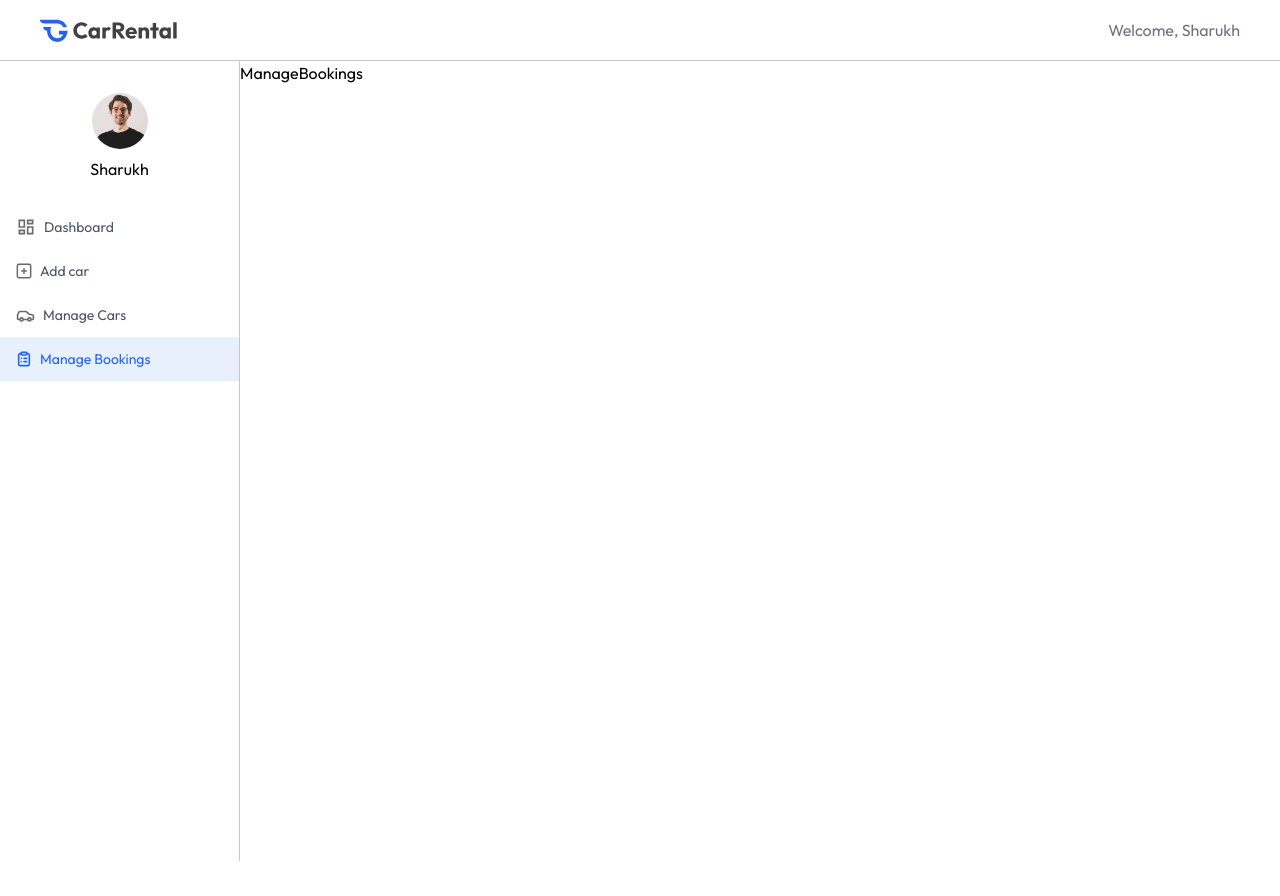
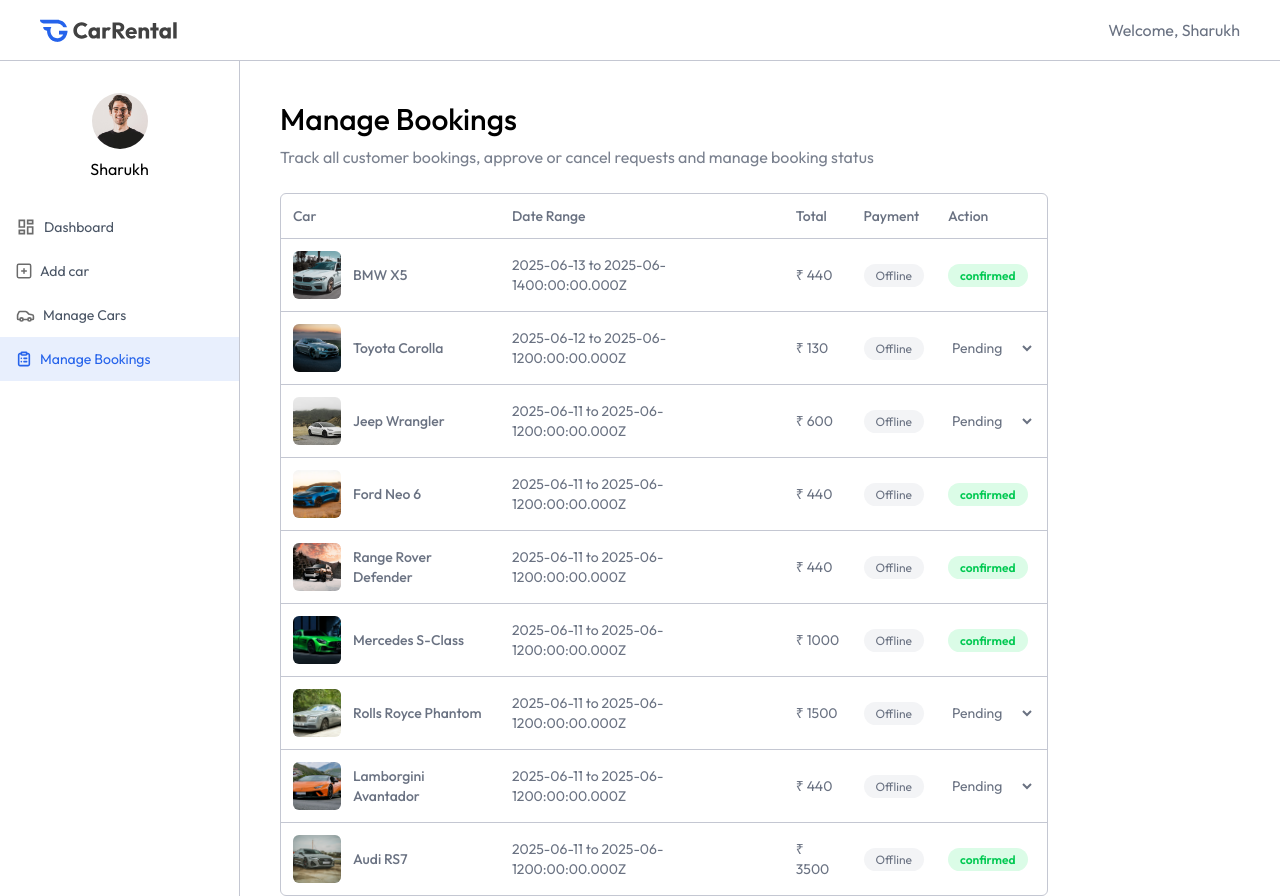
Before and after one commit to Sharukhkhan561/clients, a React (Vite) app: page /owner/manage-bookings in a window 1280 px wide. Before the commit the page ends 861 px from the top, so only its background shows below. Built offline with nearby package versions, Linux system fonts and the light colour scheme.

Commit message:
adding manage booking page.

```diff
--- a/src/pages/owner/ManageBookings.jsx
+++ b/src/pages/owner/ManageBookings.jsx
@@ -1,9 +1,89 @@
-import React from 'react'
+import React, { useState, useEffect } from "react";
+import { dummyMyBookingsData } from "../../assets/assets";
+import Title from "../../components/owner/Title";
 
 const ManageBookings = () => {
+  const currency = import.meta.env.VITE_CURRENCY;
+  const [booking, setBookings] = useState([]);
+
+  const fetchOwnerBookings = async () => {
+    setBookings(dummyMyBookingsData);
+  };
+
+  useEffect(() => {
+    fetchOwnerBookings();
+  }, []);
   return (
-    <div>ManageBookings</div>
-  )
-}
+    <div className="px-4 pt-10 md:px-10 w-full">
+      <Title
+        title="Manage Bookings"
+        subTitle="Track all customer bookings, approve or cancel requests and manage booking status"
+      />
+      <div className="max-w-3xl w-full rounded-md overflow-hidden border border-borderColor mt-6">
+        <table className="w-full border-collapse text-left text-sm text-gray-600">
+          <thead className="text-gray-500">
+            <tr>
+              <th className="p-3 font-medium">Car</th>
+              <th className="p-3 font-medium max-md:hidden">Date Range</th>
+              <th className="p-3 font-medium">Total</th>
+              <th className="p-3 font-medium max-md:hidden">Payment</th>
+              <th className="p-3 font-medium">Action</th>
+            </tr>
+          </thead>
+          <tbody>
+            {booking.map((booking, index) => (
+              <tr
+                key={index}
+                className="border-t border-borderColor text-gray-500"
+              >
+                <td className="p-3 flex items-center gap-3">
+                  <img
+                    src={booking.car.image}
+                    className="h-12 w-12 aspect-square rounded-md object-cover"
+                    alt=""
+                  />
+                  <p className="font-medium max-md:hidden">
+                    {booking.car.brand} {booking.car.model}
+                  </p>
+                </td>
+                <td className="p-3 max-md:hidden">
+                  {booking.pickupDate.split("T")[0]} to{" "}
+                  {booking.returnDate.split("T"[0])}
+                </td>
+                <td className="p-3">
+                  {currency} {booking.price}
+                </td>
+                <td className="p-3 max-md:hidden">
+                  <span className="bg-gray-100 px-3 py-1 rounded-full text-xs">
+                    Offline
+                  </span>
+                </td>
+                <td className="p-3">
+                  {booking.status === "pending" ? (
+                    <select value={booking.status}>
+                      <option value="pending">Pending</option>
+                      <option value="cancelled">Cancelled</option>
+                      <option value="confirmed">Confirmed</option>
+                    </select>
+                  ) : (
+                    <span
+                      className={`px-3 py-1 rounded-full text-xs font-semibold ${
+                        booking.status === "confirmed"
+                          ? "bg-green-100 text-green-500"
+                          : "bg-red-100 text-red-500"
+                      }`}
+                    >
+                      {booking.status}
+                    </span>
+                  )}
+                </td>
+              </tr>
+            ))}
+          </tbody>
+        </table>
+      </div>
+    </div>
+  );
+};
 
-export default ManageBookings
+export default ManageBookings;
```
